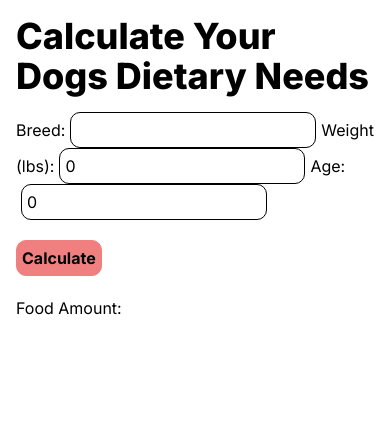
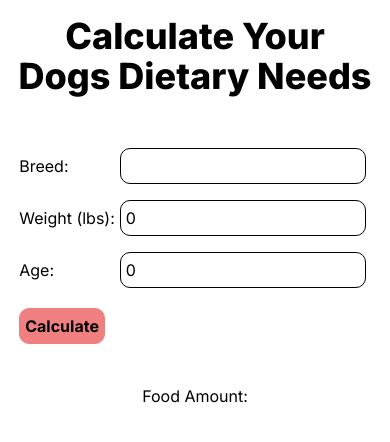
Before and after one commit to ToddPeltzer/dog-food-calculator, a Next.js app: page /calculator in a window 390 px wide. Shown: the top 442 px of the page. Built offline with nearby package versions, Linux system fonts and the light colour scheme.

Commit message:
small style adjustments for desktop and mobile

```diff
--- a/app/components/DogFoodForm.tsx
+++ b/app/components/DogFoodForm.tsx
@@ -29,7 +29,9 @@ const DogFoodForm: React.FC<DogFormProps> = ({ onCalculate }) => {
     };
 
   return (
-    <form>
+    <form className='mt-5 mb-5'>
+        <div className='flx'>
+            <div className='f_sb'>
                 <label htmlFor='breed'>Breed:</label>
                 <input
                     type='text'
@@ -37,7 +39,8 @@ const DogFoodForm: React.FC<DogFormProps> = ({ onCalculate }) => {
                     value={breed}
                     onChange={(e) => setBreed(e.target.value)}
                 />
-
+            </div>
+            <div className='f_sb'>
                 <label htmlFor='weight'>Weight (lbs):</label>
                 <input
                     type='text'
@@ -45,7 +48,8 @@ const DogFoodForm: React.FC<DogFormProps> = ({ onCalculate }) => {
                     value={weight}
                     onChange={handleWeightChange}
                 />
-
+            </div>
+            <div className='f_sb'>
                 <label htmlFor='age'>Age:</label>
                 <input
                     type='text'
@@ -53,8 +57,9 @@ const DogFoodForm: React.FC<DogFormProps> = ({ onCalculate }) => {
                     value={age}
                     onChange={handleAgeChange}
                 />
-
-        <div className='mt-5 mb-5'>
+            </div>
+        </div>
+        <div className='mt-5 mb-5 flx'>
             <button type='button' onClick={handleCalculate}>Calculate</button>
         </div>
     </form>
--- a/app/globals.css
+++ b/app/globals.css
@@ -1,6 +1,18 @@
 @tailwind base;
 @tailwind components;
 @tailwind utilities;
+
+main {
+    display: flex;
+    justify-content: center;
+    align-items: center;
+    flex-direction: column;
+}
+
+main h1 {
+    text-align: center;
+    text-wrap: pretty;
+}
 
 input {
     border: 1px solid black;
@@ -17,3 +29,23 @@ button {
     border-radius: 10px;
     font-weight: bold;
 }
+
+.flx {
+    display: block;
+}
+
+.f_sb {
+    display: flex;
+    align-items: center;
+    justify-content: space-between;
+    margin-top: 1rem;
+    margin-bottom: 1rem;
+}
+
+@media (min-width: 1024px) {
+    .flx {
+        display: flex;
+        justify-content: center;
+        align-items: center;
+    }
+}
```
Lines whose indentation alone changed are shown as unchanged.
